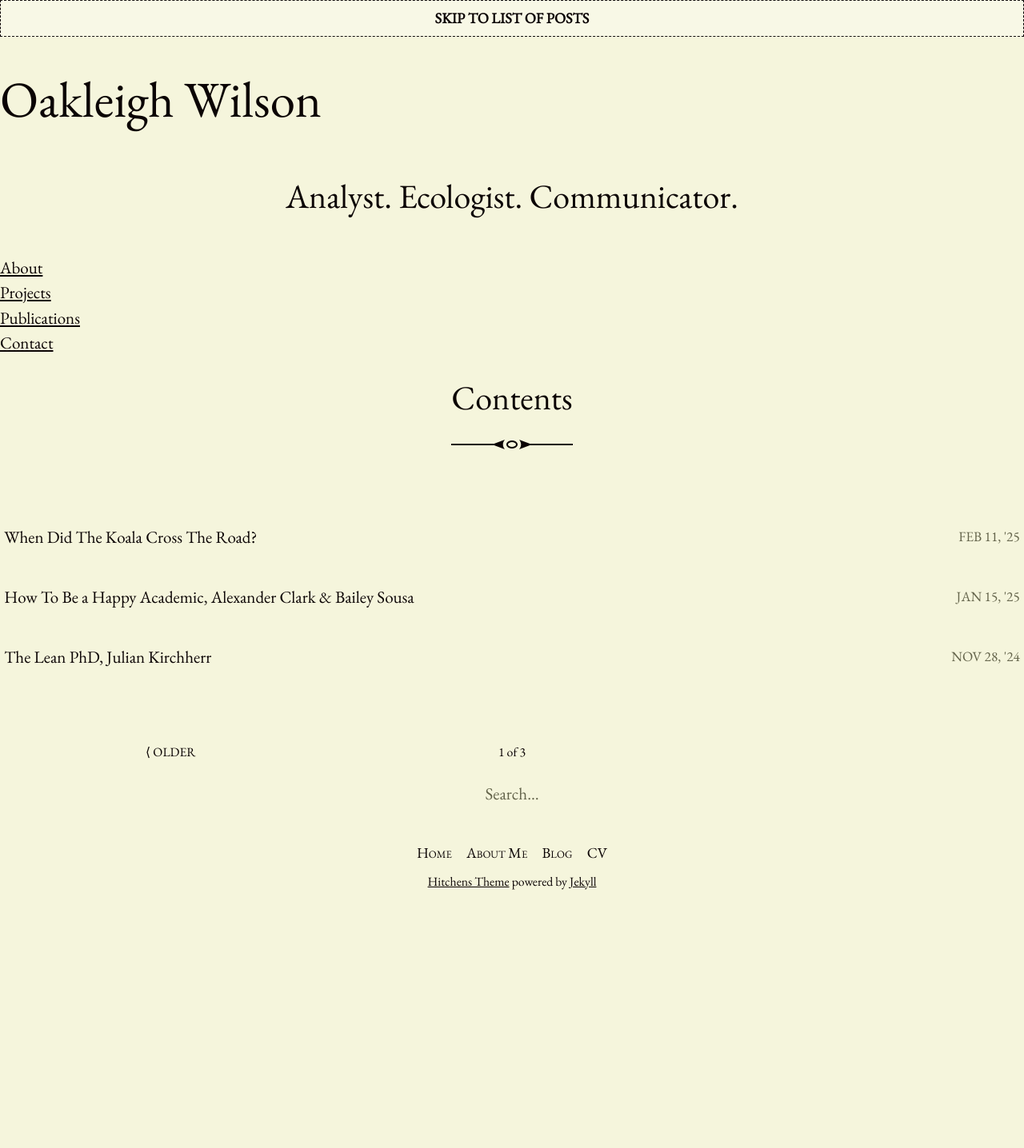
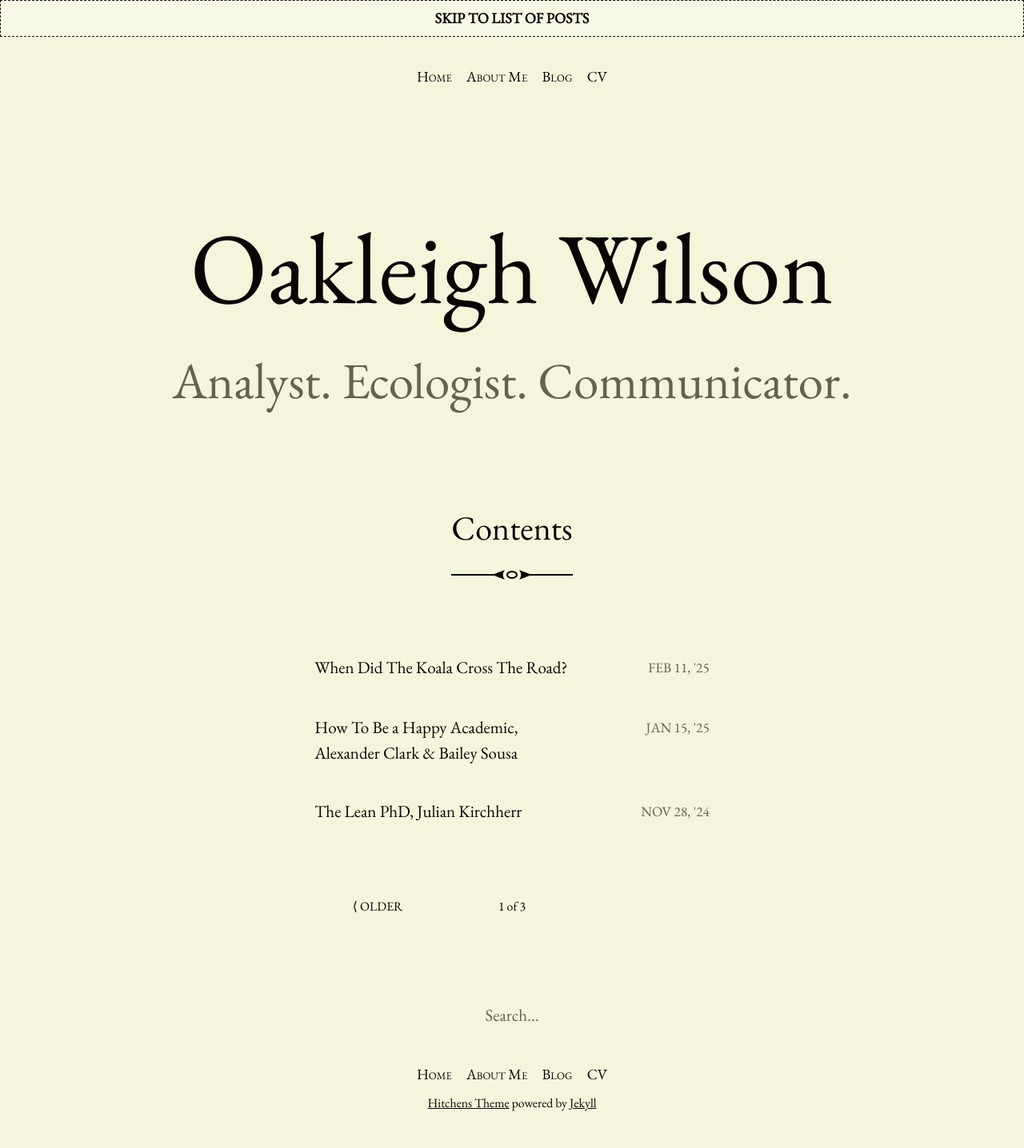
Before and after one commit to OakAlice/OakAlice.github.io, a Jekyll site: the page built from index.html, in a window 1280 px wide. Shown: the whole page at 80% size. Built offline with Jekyll 4.4.1, drawn with Linux system fonts in a browser that asks for light colours; the list of posts is cut into pages by our own code; before the commit the page ends 1158 px from its top, so only the background shows below that.

Commit message:
undoing that change

```diff
--- a/_layouts/home.html
+++ b/_layouts/home.html
@@ -2,23 +2,28 @@
 layout: default
 ---
 
-<main class="home-layout">
+{% if site.data.menu and site.paginate and site.paginate_path and paginator.page > 1 %}
+  {% include menu.html %}
+{% elsif site.paginate and site.paginate_path and paginator.page > 1 %}
+  {% include back-link.html %}
+{% else %}
+  <header class="site-masthead">
+    {% include menu.html %}
+    {% if site.title %}
+      <h1>
+        {{ site.title }}
+      </h1>
+    {% endif %}
+    {% if site.title %}
+      <h2>
+        {{ site.description }}
+      </h2>
+    {% endif %}
+  </header>
+{% endif %}
 
-  <aside class="site-sidebar">
-    <h1>{{ site.title }}</h1>
-    <h2>{{ site.description }}</h2>
+<main class="home" id="main" role="main" aria-label="Content">
 
-    <nav class="site-menu">
-      <ul>
-        <li><a href="/about">About</a></li>
-        <li><a href="/projects">Projects</a></li>
-        <li><a href="/publications">Publications</a></li>
-        <li><a href="/contact">Contact</a></li>
-      </ul>
-    </nav>
-  </aside>
-
-  <section class="site-content">
   <h1 class="content-title divided">
     {% if site.paginate and site.paginate_path and paginator.page > 1 %}
       Page {{ paginator.page }}
@@ -28,6 +33,7 @@ layout: default
   </h1>
 
   {% if site.paginate and site.paginate_path %}
+
     <ul class="post-list">
       {% for post in paginator.posts %}
         {% include post-list-item.html %}
@@ -35,6 +41,7 @@ layout: default
     </ul>
 
     {% if paginator.total_pages > 1 %}
+
       <div class="post-pagination">
         {% if paginator.next_page %}
           <a href="{{ paginator.next_page_path | prepend: site.baseurl  }}" class="pagination-next btn">&lang;&nbsp;Older</a>
@@ -48,14 +55,18 @@ layout: default
           <span>&nbsp;</span>
         {% endif %}
       </div>
+
     {% endif %}
+
   {% else %}
+
     <ul class="post-list">
       {% for post in site.posts %}
         {% include post-list-item.html %}
       {% endfor %}
     </ul>
+
   {% endif %}
-  </section>
+
 
 </main>
```
Lines whose indentation alone changed are shown as unchanged.
